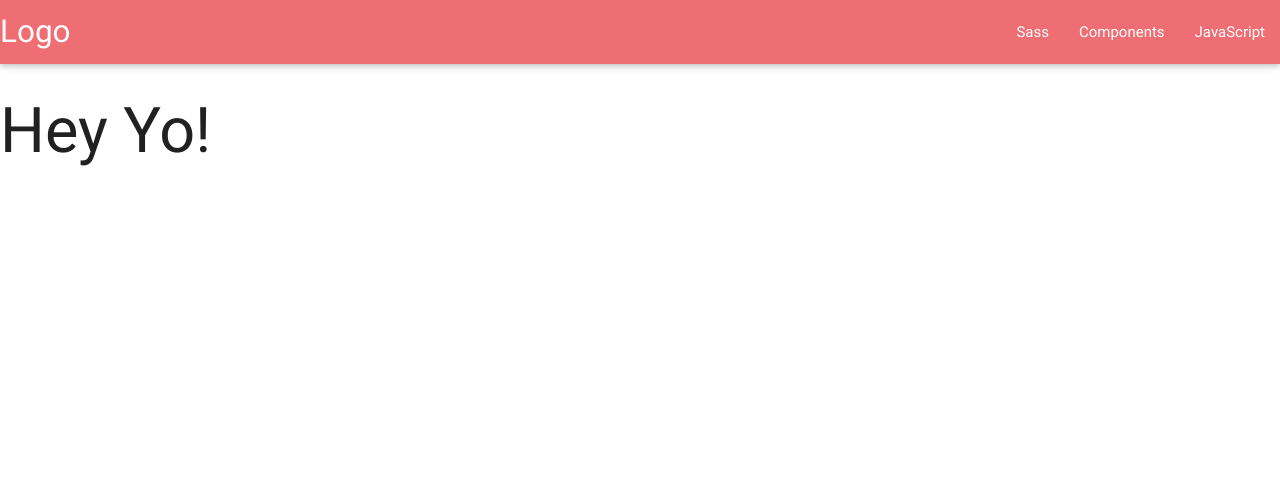
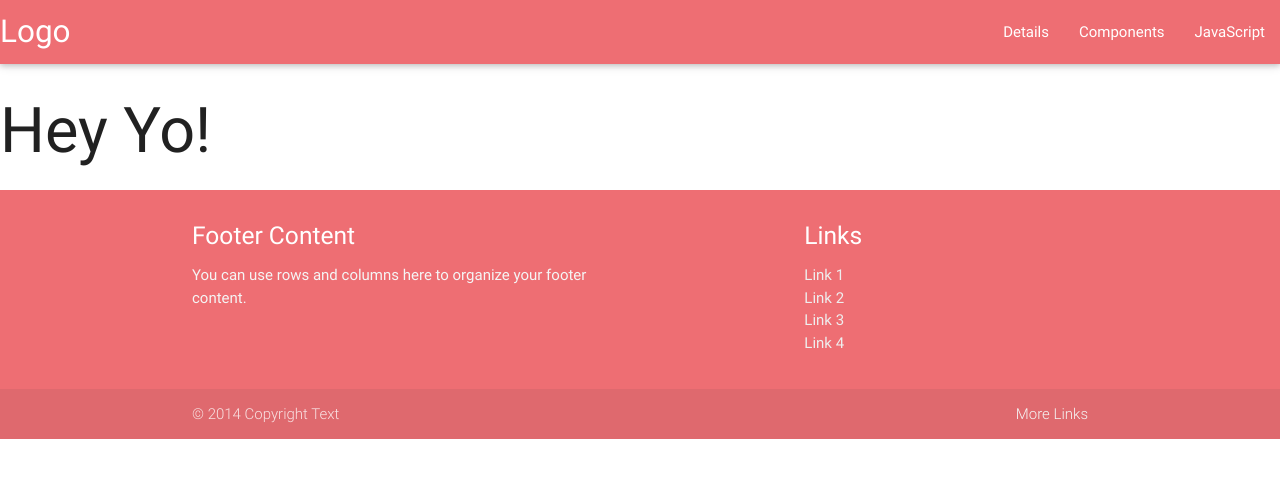
Before and after one commit to SuramVishal/SuramVishal.github.io, a plain HTML site: page index.html in a window 1280 px wide. Drawn offline with nearby package versions, Linux system fonts and the light colour scheme.

Commit message:
initial push

```diff
--- a/index.html
+++ b/index.html
@@ -15,13 +15,38 @@
     <div class="nav-wrapper">
       <a href="#" class="brand-logo">Logo</a>
       <ul id="nav-mobile" class="right hide-on-med-and-down">
-        <li><a href="sass.html">Sass</a></li>
+        <li><a href="sass.html">Details</a></li>
         <li><a href="badges.html">Components</a></li>
         <li><a href="collapsible.html">JavaScript</a></li>
       </ul>
     </div>
   </nav>
       <h1>Hey Yo!</h1>
+       <footer class="page-footer">
+          <div class="container">
+            <div class="row">
+              <div class="col l6 s12">
+                <h5 class="white-text">Footer Content</h5>
+                <p class="grey-text text-lighten-4">You can use rows and columns here to organize your footer content.</p>
+              </div>
+              <div class="col l4 offset-l2 s12">
+                <h5 class="white-text">Links</h5>
+                <ul>
+                  <li><a class="grey-text text-lighten-3" href="#!">Link 1</a></li>
+                  <li><a class="grey-text text-lighten-3" href="#!">Link 2</a></li>
+                  <li><a class="grey-text text-lighten-3" href="#!">Link 3</a></li>
+                  <li><a class="grey-text text-lighten-3" href="#!">Link 4</a></li>
+                </ul>
+              </div>
+            </div>
+          </div>
+          <div class="footer-copyright">
+            <div class="container">
+            © 2014 Copyright Text
+            <a class="grey-text text-lighten-4 right" href="#!">More Links</a>
+            </div>
+          </div>
+        </footer>
       <!--Import jQuery before materialize.js-->
       <script type="text/javascript" src="https://code.jquery.com/jquery-2.1.1.min.js"></script>
       <script type="text/javascript" src="js/materialize.min.js"></script>
```
